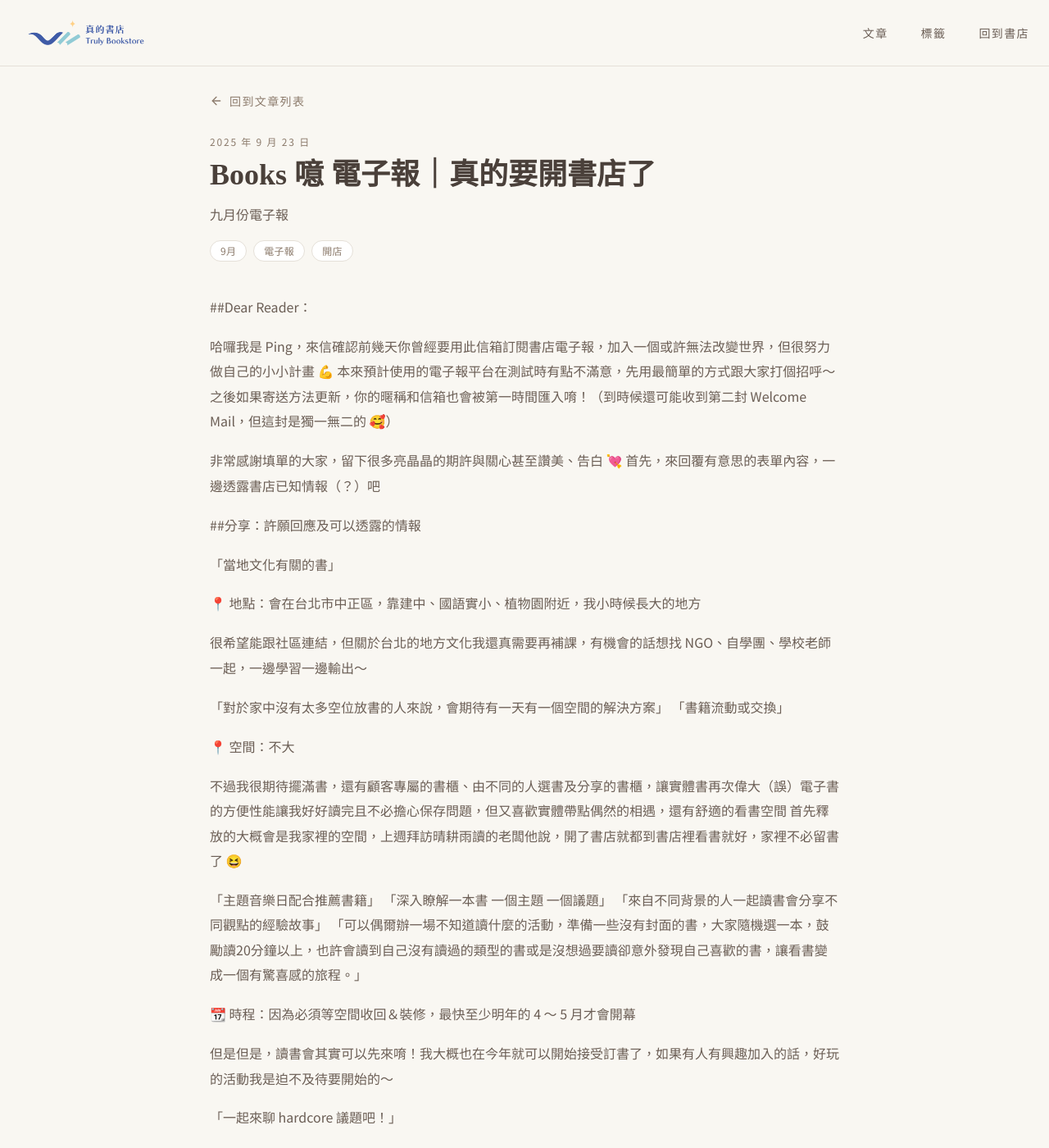
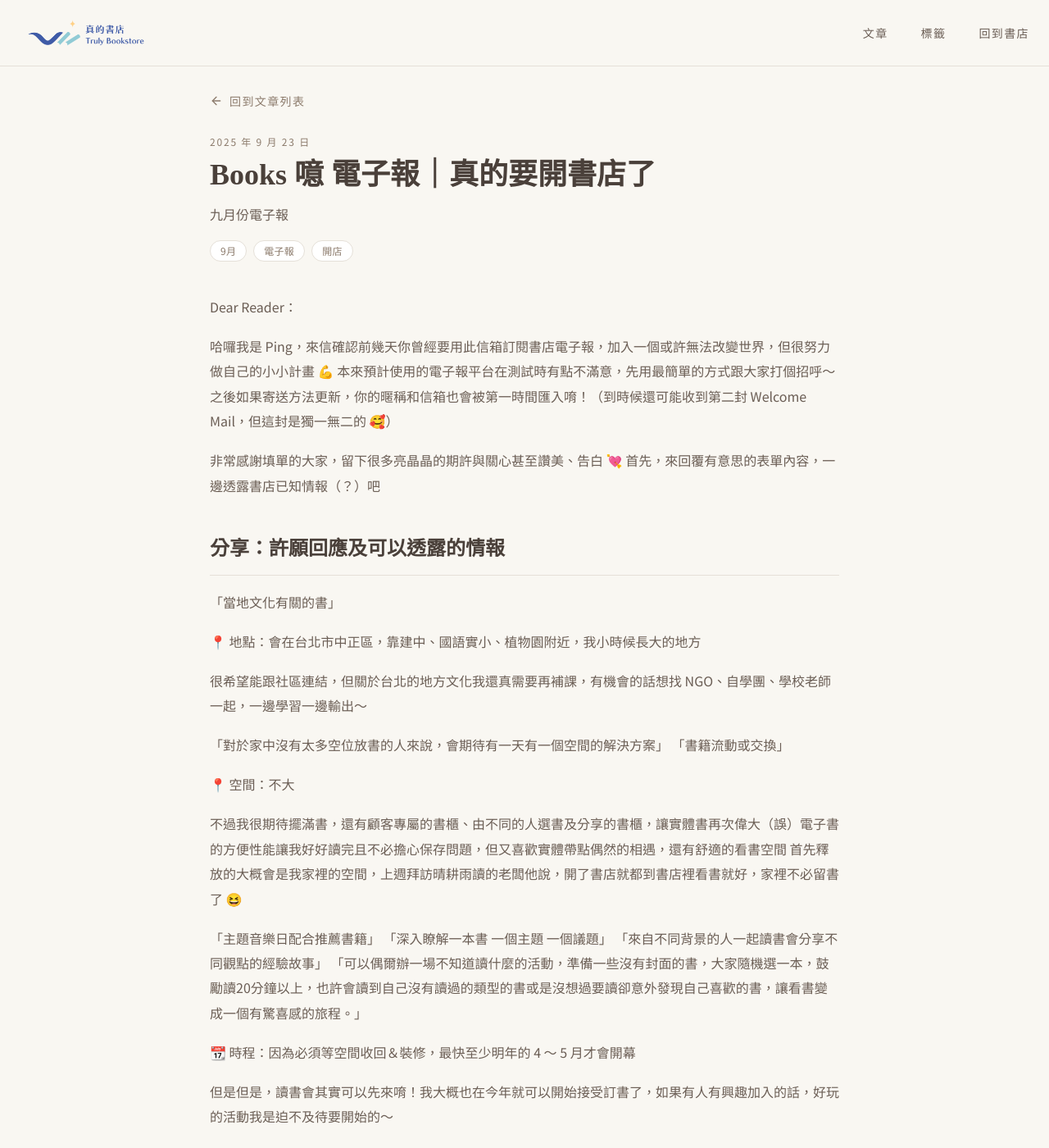
Before and after one commit to austinlaurice/truly-bookstore-blog, a Jekyll site: the page built from _posts/2025-09-23-truly-bookstore.md, in a window 1280 px wide and 1400 px high. Shown: the whole window at 82% size. Built offline with Jekyll 4.4.1, drawn with Linux system fonts in a browser that asks for light colours; nearby versions of some CDN libraries; some of the changed text lies outside the part shown.

```diff
--- a/_posts/2025-09-23-truly-bookstore.md
+++ b/_posts/2025-09-23-truly-bookstore.md
@@ -4,7 +4,7 @@ date: 2025-09-23 10:00:00 +0800
 tags: [9月, 電子報, 開店]
 description: 九月份電子報
 ---
-##Dear Reader：
+Dear Reader：
 
 哈囉我是 Ping，來信確認前幾天你曾經要用此信箱訂閱書店電子報，加入一個或許無法改變世界，但很努力做自己的小小計畫 💪 本來預計使用的電子報平台在測試時有點不滿意，先用最簡單的方式跟大家打個招呼～
 之後如果寄送方法更新，你的暱稱和信箱也會被第一時間匯入唷！（到時候還可能收到第二封 Welcome Mail，但這封是獨一無二的 🥰）
@@ -12,7 +12,7 @@ description: 九月份電子報
 
 非常感謝填單的大家，留下很多亮晶晶的期許與關心甚至讚美、告白 💘 首先，來回覆有意思的表單內容，一邊透露書店已知情報（？）吧
 
-##分享：許願回應及可以透露的情報
+##  分享：許願回應及可以透露的情報
 
 「當地文化有關的書」
 
@@ -48,7 +48,7 @@ description: 九月份電子報
 
 如果之後試做有覺得還不錯成品，也可以當做大家參與書店前期規劃的回饋品 😎
 
-##書店到底叫什麼
+## 書店到底叫什麼
 ✨ 真的書店 Truly Bookstore
 
 一開始覺得太ㄎ一ㄤ，但前陣子經過好幾次回答朋友：「對，我真的要開書店了」
```
